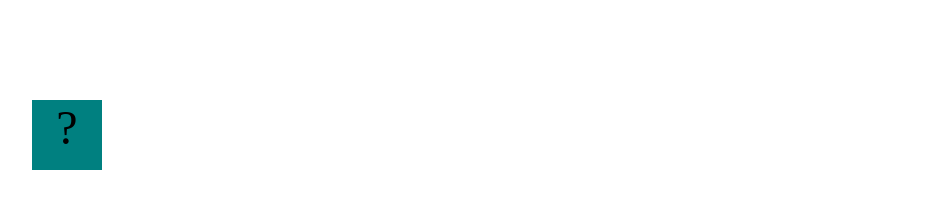
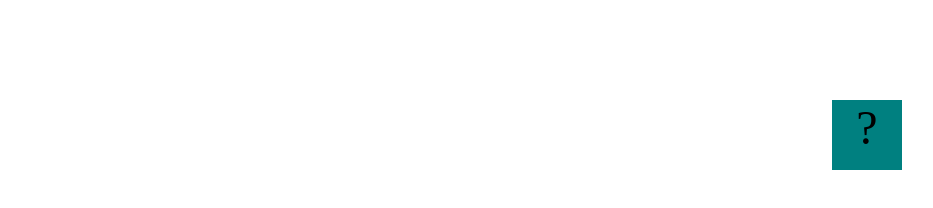
Before and after one commit to perkingsnkabyo/perkingsnkabyo.github.io, a plain HTML site: page fsd-projects/bouncing-box/index.html in a window 1280 px wide. Shown: the whole page, without its empty margins (168-1101 px from the left). Drawn offline with Linux system fonts and the light colour scheme.

Commit message:
perkings tokyo adventure

```diff
--- a/fsd-projects/bouncing-box/index.html
+++ b/fsd-projects/bouncing-box/index.html
@@ -69,6 +69,8 @@
         //////////////////////////////////////////////////////////////////
 
         // TODO 2 - Variable declarations
+        var positionX = 0;
+
 
 
 
@@ -80,7 +82,9 @@
          * If the box drifts off the screen, turn it around!
          */
         function update() {
-        moveBoxTo(200); // Moves box to x-position 200
+        positionX = positionX + 10
+        moveBoxTo(positionX); // Moves box to right
+
 
 
 
@@ -95,6 +99,9 @@
          * - move the box to the left side of the screen.
          */
         function handleBoxClick() {
+        positionX = 0
+        changeBoxText(0)
+
 
 
 
```
